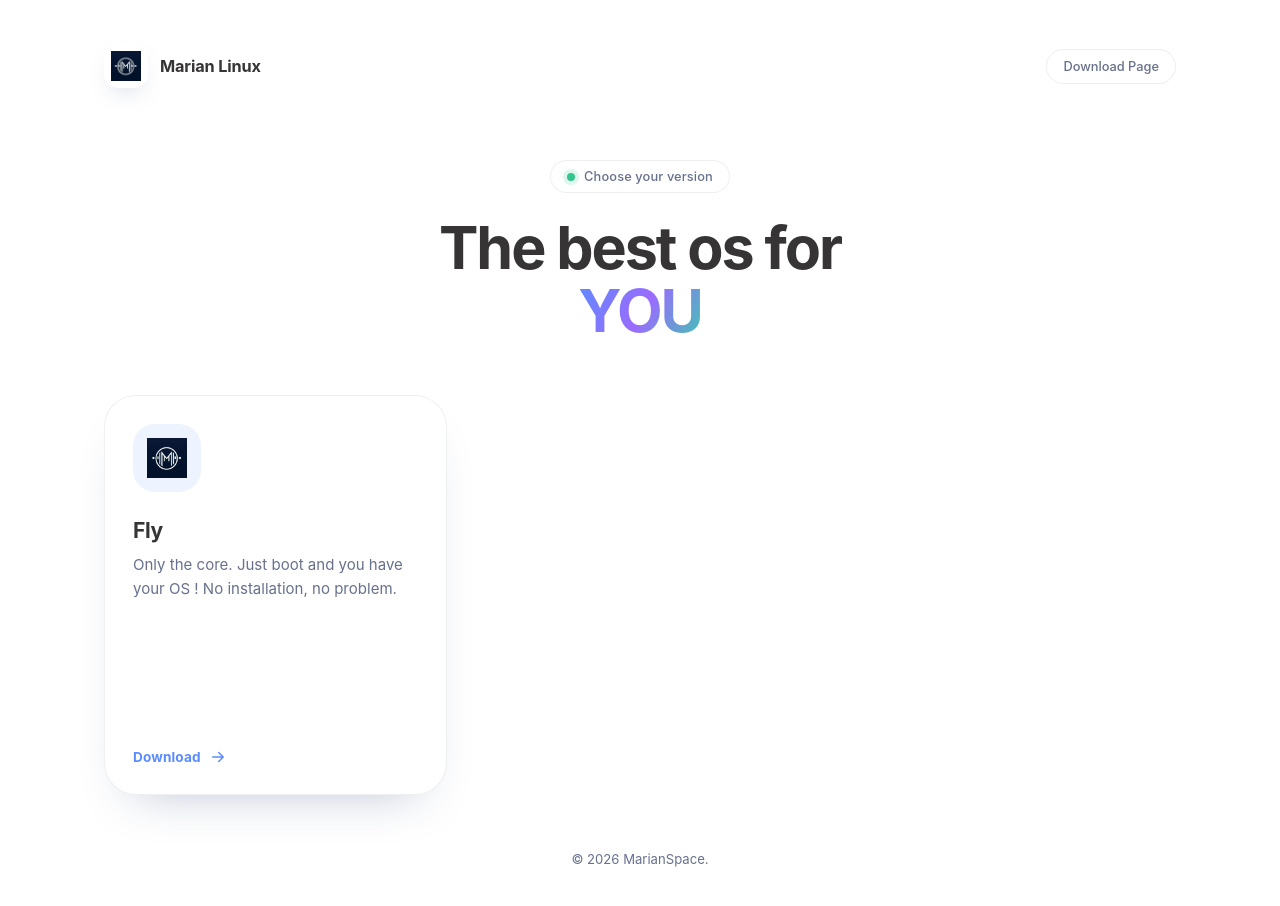
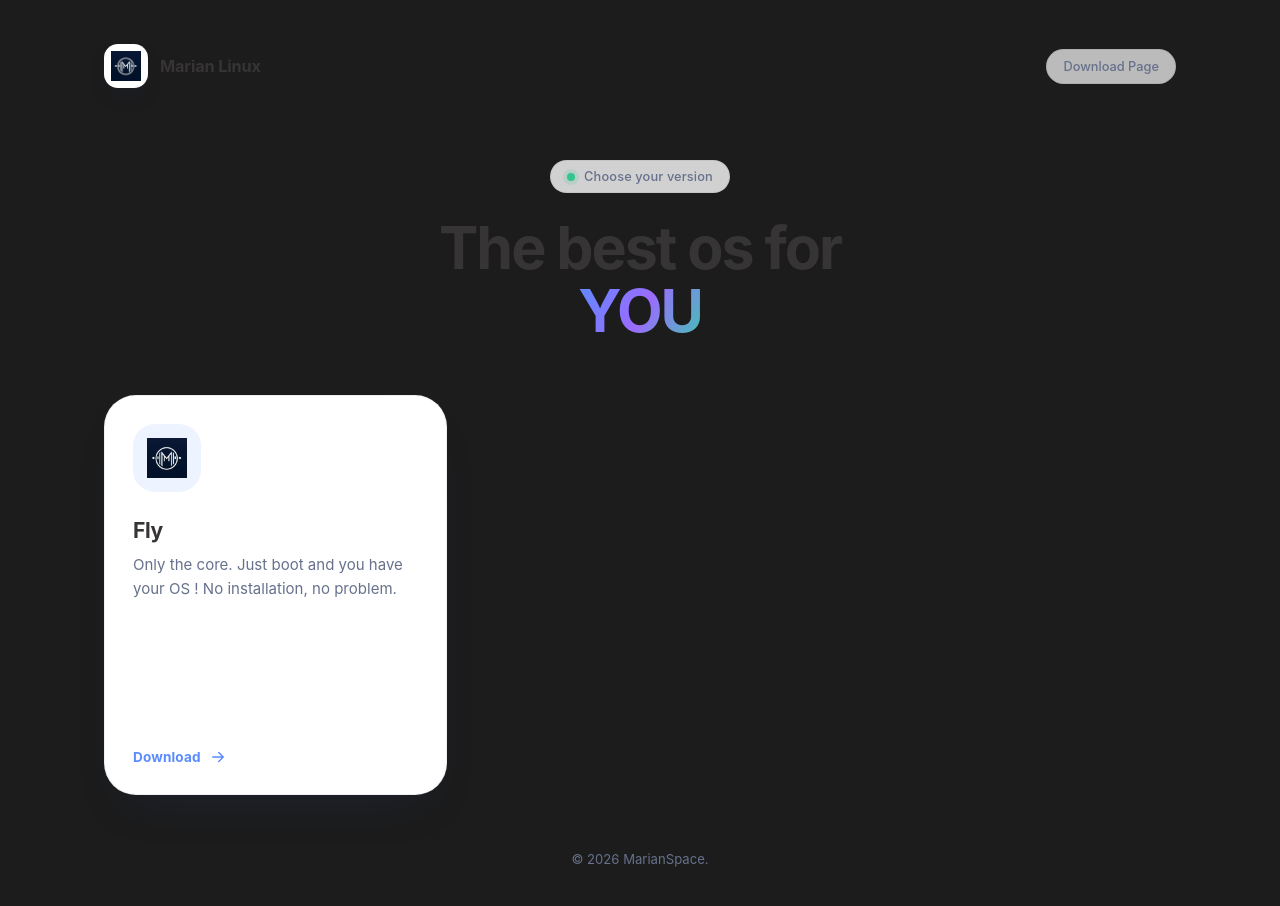
Before and after one commit to KillX95/marianlinux, a plain HTML site: page index.html in a window 1280 px wide. Drawn offline with Linux system fonts and the light colour scheme.

Commit message:
Fix background color variable in CSS

```diff
--- a/index.html
+++ b/index.html
@@ -11,7 +11,7 @@
 
   <style>
     :root {
-      --bg: ##1e1e1f;
+      --bg: #1c1c1c;
       --surface: #ffffff;
       --ink: #363434;
       --muted: #67718c;
```
